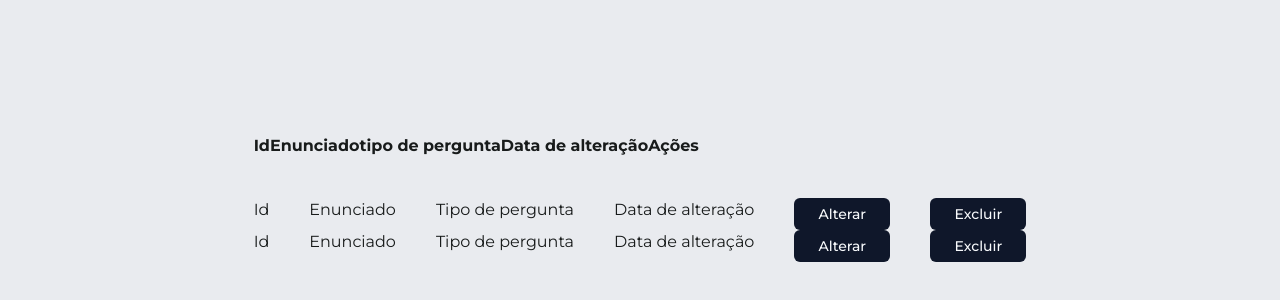
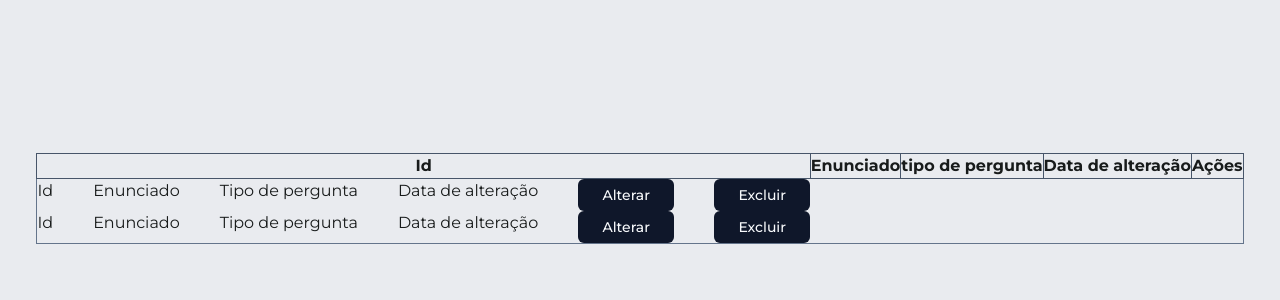
Before and after one commit to BlackKing72/pi-game-calculo, a React (Vite) app: page /registrador in a window 1280 px wide. Shown: the part 202-502 px from the top of the page. Built offline with nearby package versions, Linux system fonts and the light colour scheme.

Commit message:
mudança de CSS

```diff
--- a/src/pages/Registrador.css
+++ b/src/pages/Registrador.css
@@ -11,3 +11,7 @@
 .BotaoTabela {
     width: 200px;
 }
+
+tr:nth-of-type(even){
+    background-color: aqua;
+}
--- a/src/pages/Resgitrador.jsx
+++ b/src/pages/Resgitrador.jsx
@@ -7,14 +7,14 @@ const Registrador = () => {
     return(
         <div>
             <div className="TabelaResponsivo">
-                <table className="flex flex-col gap-10">
+                <table className="table-auto border-collapse border-spacing-2 border border-slate-500 border-spacing-2">
                     <thead>
-                        <tr className="gap-10">
-                            <th>Id</th>
-                            <th>Enunciado</th>
-                            <th>tipo de pergunta</th>
-                            <th>Data de alteração</th>
-                            <th>Ações</th>
+                        <tr>
+                            <th className="border border-slate-600">Id</th>
+                            <th className="border border-slate-600">Enunciado</th>
+                            <th className="border border-slate-600">tipo de pergunta</th>
+                            <th className="border border-slate-600">Data de alteração</th>
+                            <th className="border border-slate-600">Ações</th>
                         </tr>
                     </thead>
                     <tbody>
```
